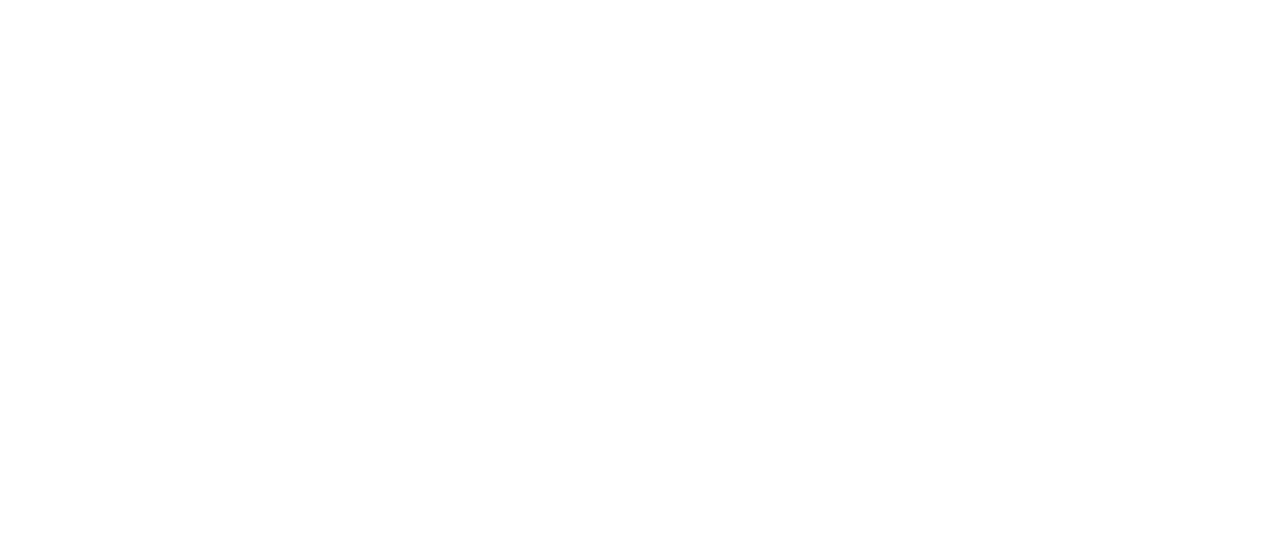
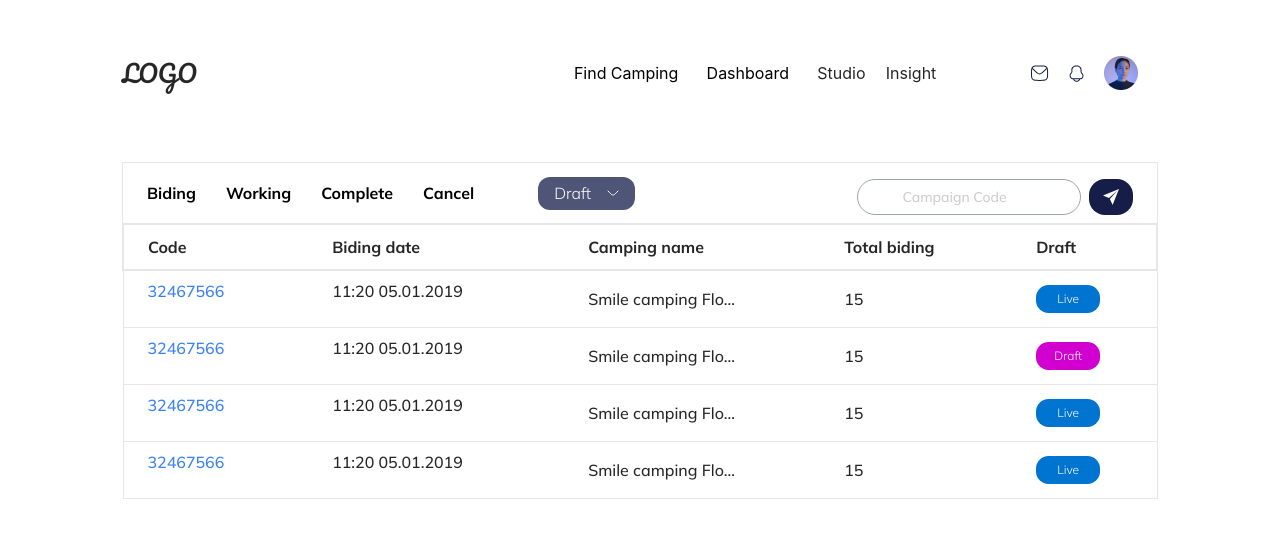
Before and after one commit to mhmalvi/influencerhub-client, a React (Create React App) app: page /admin/campaign-lists in a window 1280 px wide. Before the commit this address had no page. Shown: the top 538 px of the page. Built offline with nearby package versions, Linux system fonts and the light colour scheme; a web font is replaced by a local one.

Commit message:
feat: admin panel cmpaign list page added

```diff
--- a/src/App.jsx
+++ b/src/App.jsx
@@ -3,6 +3,7 @@
 import "slick-carousel/slick/slick-theme.css";
 import "slick-carousel/slick/slick.css";
 import "./App.css";
+import CampaignLists from "./Pages/Admin/CampaignLists";
 import FindCampaigns from "./Pages/Campaigns";
 import BiddingForms from "./Pages/Campaigns/BidCampaign/BiddingForms";
 import BiddingList from "./Pages/Campaigns/BidCampaign/BiddingList";
@@ -38,6 +39,7 @@
         <Route path="brand-profile" element={<BrandProfile />} />
         <Route path="creator-profile" element={<CreatorProfile />} />
         <Route path="wallet" element={<Wallet />} />
+        <Route path="admin/campaign-lists" element={<CampaignLists />} />
       </Routes>
     </div>
   );
--- a/src/Components/Shared/Icons.jsx
+++ b/src/Components/Shared/Icons.jsx
@@ -25,6 +25,7 @@
 import { ReactComponent as DoubleClip } from "../../assets/Icons/double-clip.svg";
 import { ReactComponent as CreateCreatorBorder } from "../../assets/Icons/create-creator-border-stoke.svg";
 import { ReactComponent as Youtube } from "../../assets/Icons/youtube.svg";
+import { ReactComponent as Send } from "../../assets/Icons/send-icon.svg";
 
 const Icons = {
   Facebook,
@@ -54,6 +55,7 @@
   DoubleClip,
   CreateCreatorBorder,
   Youtube,
+  Send,
 };
 
 export default Icons;
--- /dev/null
+++ b/src/Pages/Admin/CampaignLists/index.jsx
@@ -0,0 +1,275 @@
+import { Dropdown, Menu, Space } from "antd";
+import React from "react";
+import { useState } from "react";
+import { Link } from "react-router-dom";
+import Icons from "../../../Components/Shared/Icons";
+import Navbar from "../../../Components/Shared/Navbar";
+
+const CampaignLists = () => {
+  const [activeSection, setactiveSection] = useState("");
+
+  const menu = (
+    <Menu
+      items={[
+        {
+          label: (
+            <a className="text-black hover:text-black" href="/create-campaign">
+              Live
+            </a>
+          ),
+          key: "0",
+        },
+        {
+          label: (
+            <a className="text-black hover:text-black" href="/create-campaign">
+              Pending
+            </a>
+          ),
+          key: "1",
+        },
+      ]}
+    />
+  );
+
+  return (
+    <div className="page-width mx-auto">
+      <div>
+        <Navbar loggedin={true} />
+      </div>
+      <div className="mx-28  py-4">
+        <div className="flex justify-between items-center px-6 pb-2 pt-4 border-t border-l border-r">
+          <div className="flex">
+            <div>
+              <p
+                className={`text-base font-semibold font-mulish leading-6 mr-7.5 cursor-pointer mb-0 ${
+                  activeSection === "bidding" ? "text-blue-500" : "text-black"
+                }`}
+                onClick={() => setactiveSection("bidding")}
+              >
+                Biding
+              </p>
+            </div>
+            <div>
+              <p
+                className={`text-base font-semibold font-mulish leading-6 mr-7.5 cursor-pointer mb-0 ${
+                  activeSection === "working" ? "text-blue-500" : "text-black"
+                }`}
+                onClick={() => setactiveSection("working")}
+              >
+                Working
+              </p>
+            </div>
+            <div>
+              <p
+                className={`text-base font-semibold font-mulish leading-6 mr-7.5 cursor-pointer mb-0 ${
+                  activeSection === "complete" ? "text-blue-500" : "text-black"
+                }`}
+                onClick={() => setactiveSection("complete")}
+              >
+                Complete
+              </p>
+            </div>
+            <div>
+              <p
+                className={`text-base font-semibold font-mulish leading-6 cursor-pointer mb-0 ${
+                  activeSection === "cancel" ? "text-blue-500" : "text-black"
+                }`}
+                onClick={() => setactiveSection("cancel")}
+              >
+                Cancel
+              </p>
+            </div>
+            <div>
+              <Dropdown
+                className="bg-dark-blue bg-opacity-75 py-2 rounded-xl ml-16"
+                overlay={menu}
+                trigger={["click"]}
+              >
+                <a
+                  className="text-black hover:text-black"
+                  href="/"
+                  onClick={(e) => e.preventDefault()}
+                >
+                  <Space className="flex justify-between items-center px-4 pb-2 rounded-br-xl">
+                    <p className=" my-0 mr-2 text-base font-light font-mulish leading-6 text-white">
+                      Draft
+                    </p>
+                    <Icons.DownArror className="text-white" />
+                  </Space>
+                </a>
+              </Dropdown>
+            </div>
+          </div>
+          <div className="font-mulish">
+            <form action="" className="flex justify-start items-center">
+              <div className="w-56 px-4 py-1.5 border border-gray-400 rounded-3xl">
+                <input
+                  className="outline-none text-center placeholder-black placeholder-opacity-20"
+                  type="text"
+                  placeholder="Campaign Code"
+                />
+              </div>
+              <button
+                className="py-2.5 px-3.5 font-light rounded-2xl bg-dark-blue text-white ml-2"
+                type="submit"
+              >
+                <Icons.Send />
+              </button>
+            </form>
+          </div>
+        </div>
+        <div>
+          <table className="min-w-full font-mulish">
+            <tr className="font-normal text-base leading-6 border-2">
+              <td className="pl-6 pr-10 py-2.5 font-semibold text-base leading-6 font-mulish">
+                Code
+              </td>
+              <td className="w-64 py-2.5 font-semibold text-base leading-6 font-mulish">
+                Biding date
+              </td>
+              <td className="w-64 py-2.5 whitespace-nowrap font-semibold text-base leading-6 font-mulish">
+                Camping name
+              </td>
+              <td className="w-48 py-2.5 whitespace-nowrap font-semibold text-base leading-6 font-mulish">
+                Total biding
+              </td>
+              <td className="pr-20 py-2.5 whitespace-nowrap font-semibold text-base leading-6 font-mulish">
+                Draft
+              </td>
+            </tr>
+
+            <tr className="font-normal text-base leading-6 cursor-pointer border">
+              <td className="py-2 pr-10 rounded-l-full">
+                <div className="pl-6">
+                  <p className="text-blue-500">32467566</p>
+                </div>
+              </td>
+              <td>
+                <p className="whitespace-nowrap">11:20 05.01.2019</p>
+              </td>
+              <td>
+                <div className="w-38 truncate">
+                  Smile camping Flow Smile camping Flow......
+                </div>
+              </td>
+              <td className="w-12 pr-10">
+                <div>15</div>
+              </td>
+              <td>
+                <div>
+                  <button
+                    className="w-16 py-1 text-white bg-opacity-25 my-2 font-light text-xs leading-5 font-mulish"
+                    style={{
+                      background: "#0074D1",
+                      borderRadius: "12.5px",
+                    }}
+                  >
+                    Live
+                  </button>
+                </div>
+              </td>
+            </tr>
+
+            <tr className="font-normal text-base leading-6 cursor-pointer border">
+              <td className="py-2 pr-10 rounded-l-full">
+                <div className="pl-6">
+                  <p className="text-blue-500">32467566</p>
+                </div>
+              </td>
+              <td>
+                <p>11:20 05.01.2019</p>
+              </td>
+              <td>
+                <div className="w-38 truncate">
+                  Smile camping Flow Smile camping Flow......
+                </div>
+              </td>
+              <td className="w-12 pr-10">
+                <div>15</div>
+              </td>
+              <td className="w-22 pr-8 rounded-r-full">
+                <div>
+                  <button
+                    className="w-16 py-1 text-white bg-opacity-25 my-2 font-light text-xs leading-5 font-mulish"
+                    style={{
+                      background: "#D100D1",
+                      borderRadius: "12.5px",
+                    }}
+                  >
+                    Draft
+                  </button>
+                </div>
+              </td>
+            </tr>
+
+            <tr className="font-normal text-base leading-6 cursor-pointer border">
+              <td className="py-2 pr-10 rounded-l-full">
+                <div className="pl-6">
+                  <p className="text-blue-500">32467566</p>
+                </div>
+              </td>
+              <td>
+                <p>11:20 05.01.2019</p>
+              </td>
+              <td>
+                <div className="w-38 truncate">
+                  Smile camping Flow Smile camping Flow......
+                </div>
+              </td>
+              <td className="w-12 pr-10">
+                <div>15</div>
+              </td>
+              <td className="w-22 pr-8 rounded-r-full">
+                <div>
+                  <button
+                    className="w-16 py-1 text-white bg-opacity-25 my-2 font-light text-xs leading-5 font-mulish"
+                    style={{
+                      background: "#0074D1",
+                      borderRadius: "12.5px",
+                    }}
+                  >
+                    Live
+                  </button>
+                </div>
+              </td>
+            </tr>
+
+            <tr className="font-normal text-base leading-6 cursor-pointer border">
+              <td className="py-2 pr-10 rounded-l-full">
+                <div className="pl-6">
+                  <p className="text-blue-500">32467566</p>
+                </div>
+              </td>
+              <td>
+                <p>11:20 05.01.2019</p>
+              </td>
+              <td>
+                <div className="w-38 truncate">
+                  Smile camping Flow Smile camping Flow......
+                </div>
+              </td>
+              <td className="w-12 pr-10">
+                <div>15</div>
+              </td>
+              <td className="w-22 pr-8 rounded-r-full">
+                <div>
+                  <button
+                    className="w-16 py-1 text-white bg-opacity-25 my-2 font-light text-xs leading-5 font-mulish"
+                    style={{
+                      background: "#0074D1",
+                      borderRadius: "12.5px",
+                    }}
+                  >
+                    Live
+                  </button>
+                </div>
+              </td>
+            </tr>
+          </table>
+        </div>
+      </div>
+    </div>
+  );
+};
+
+export default CampaignLists;
--- a/src/Pages/Profile/CreatorProfile/ViewsGraph.jsx
+++ b/src/Pages/Profile/CreatorProfile/ViewsGraph.jsx
@@ -1,5 +1,12 @@
 import React from "react";
-import { Line, LineChart, Tooltip, XAxis, YAxis } from "recharts";
+import {
+  Line,
+  LineChart,
+  Tooltip,
+  XAxis,
+  YAxis,
+  CartesianGrid,
+} from "recharts";
 
 const ViewsGraph = ({ data }) => {
   return (
@@ -29,7 +36,8 @@
         data={data}
         margin={{ top: 50, right: 40, left: 20, bottom: 5 }}
       >
-        <XAxis dataKey="name" axisLine={false} />
+        <CartesianGrid yAxis={false} />
+        <XAxis dataKey="name" tick={false}  />
         <YAxis axisLine={false} />
         <Tooltip content={<CustomToolTipViewsGraph />} />
 
--- a/tailwind.config.js
+++ b/tailwind.config.js
@@ -53,6 +53,7 @@
         84: "22rem",
       },
       padding: {
+        7.5: "1.875rem",
         13: "3.125rem",
         18: "4.5rem",
         21: "5.5rem",
@@ -72,6 +73,7 @@
         12: "3.125rem",
       },
       margin: {
+        7.5: "1.875rem",
         18: "4.5rem",
         29: "7.125rem",
         30: "7.5rem",
```
Also changed, not shown: src/assets/Icons/send-icon.svg (added).
